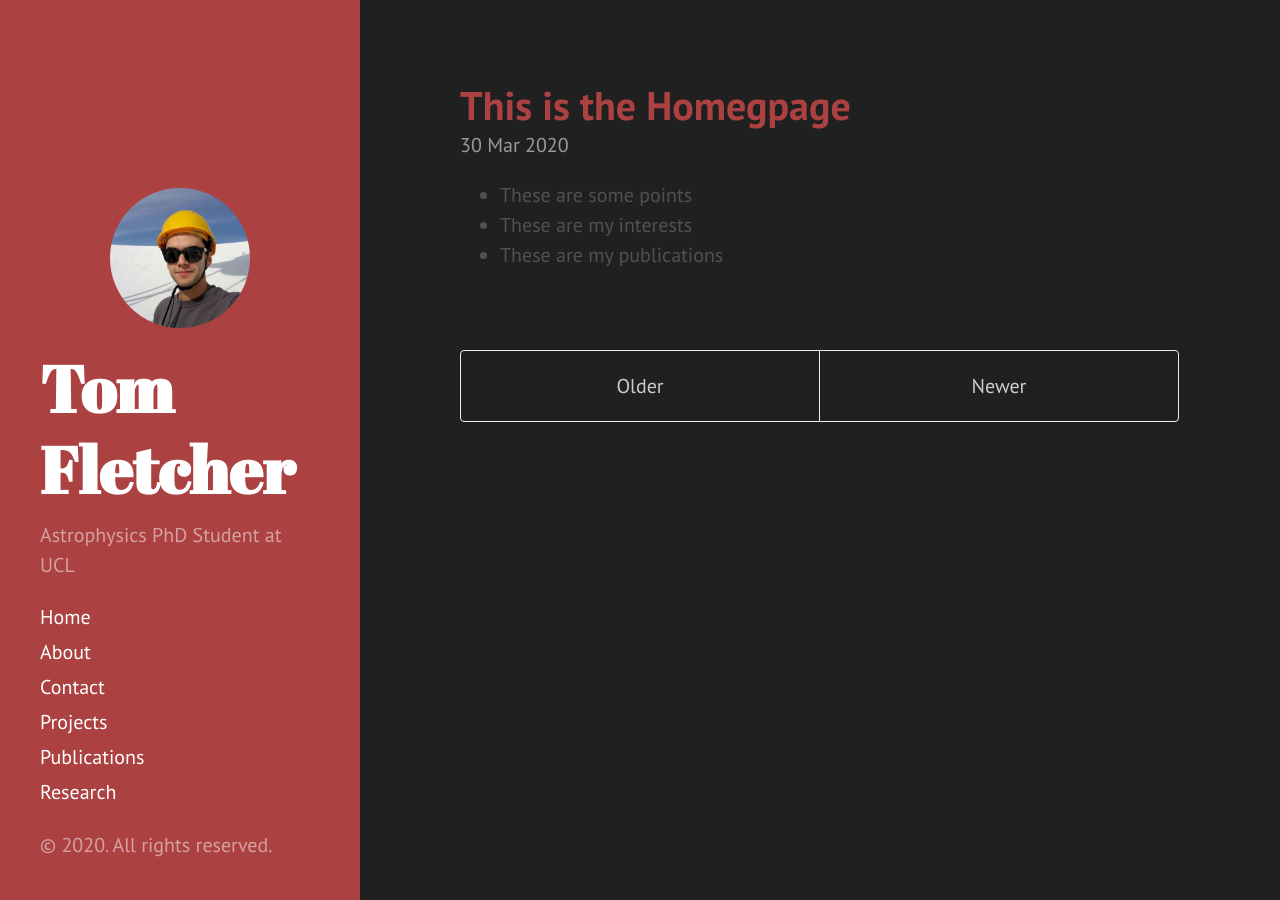
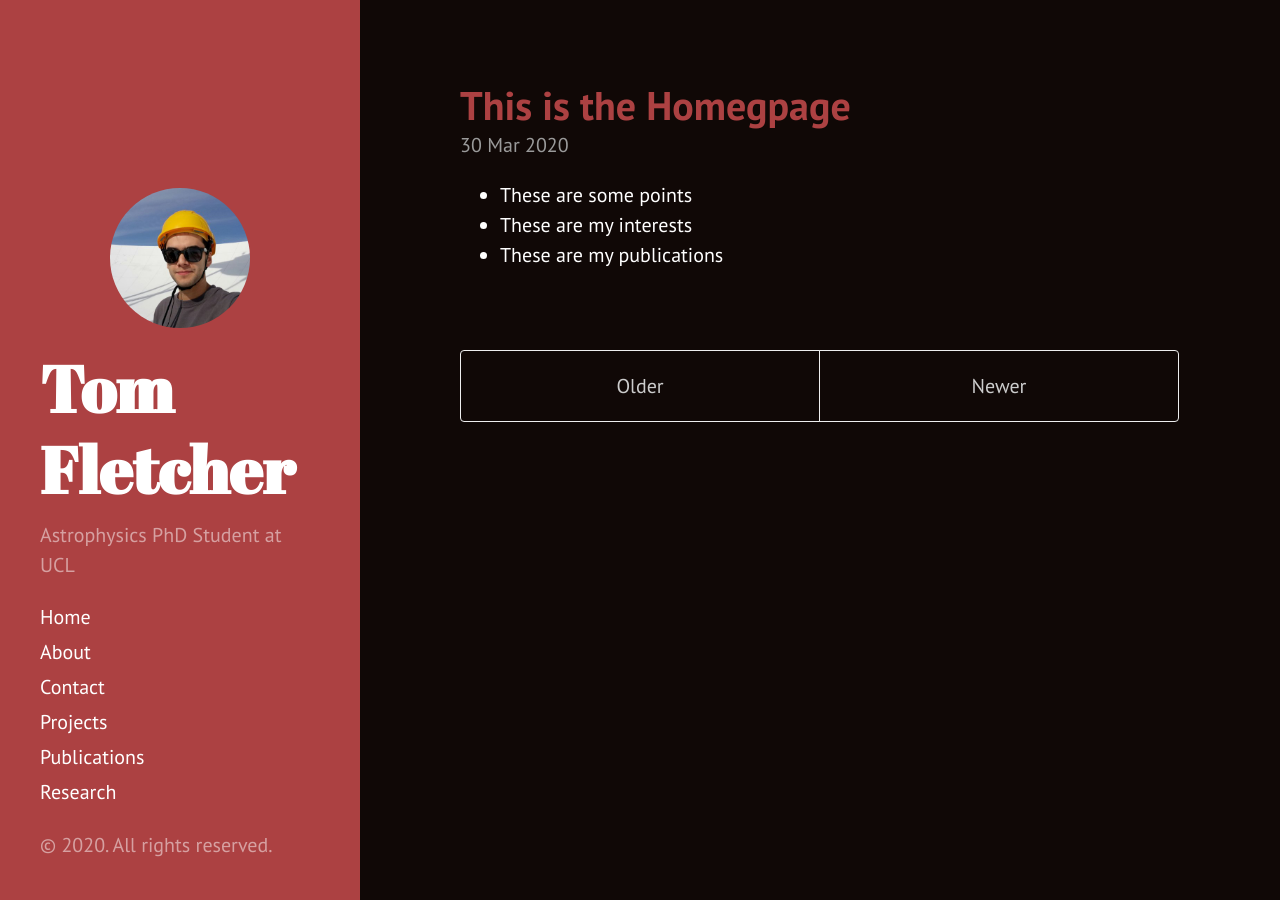
Before and after one commit to tomjf/tomjf.github.io, a Jekyll site: the page built from index.html, in a window 1280 px wide. Built offline with Jekyll 4.4.1, drawn with Linux system fonts in a browser that asks for light colours; nearby versions of some CDN libraries; the list of posts is cut into pages by our own code.

Commit message:
change the colour of the background and text

```diff
--- a/public/css/hyde.css
+++ b/public/css/hyde.css
@@ -33,7 +33,7 @@
 
 html {
   font-family: "PT Sans", Helvetica, Arial, sans-serif;
-  background-color: #202020;
+  background-color: #100806;
 }
 @media (min-width: 48em) {
   html {
@@ -58,7 +58,7 @@ html {
   text-align: center;
   padding: 2rem 1rem;
   color: rgba(255,255,255,.5);
-  background-color: #202020;
+  /* background-color: #100806; */
 }
 @media (min-width: 48em) {
   .sidebar {
--- a/public/css/poole.css
+++ b/public/css/poole.css
@@ -59,8 +59,8 @@ html {
 }
 
 body {
-  color: #515151;
-  background-color: #202020;
+  color: #ffffff;
+  background-color: #100806;
   -webkit-text-size-adjust: 100%;
       -ms-text-size-adjust: 100%;
 }
```
